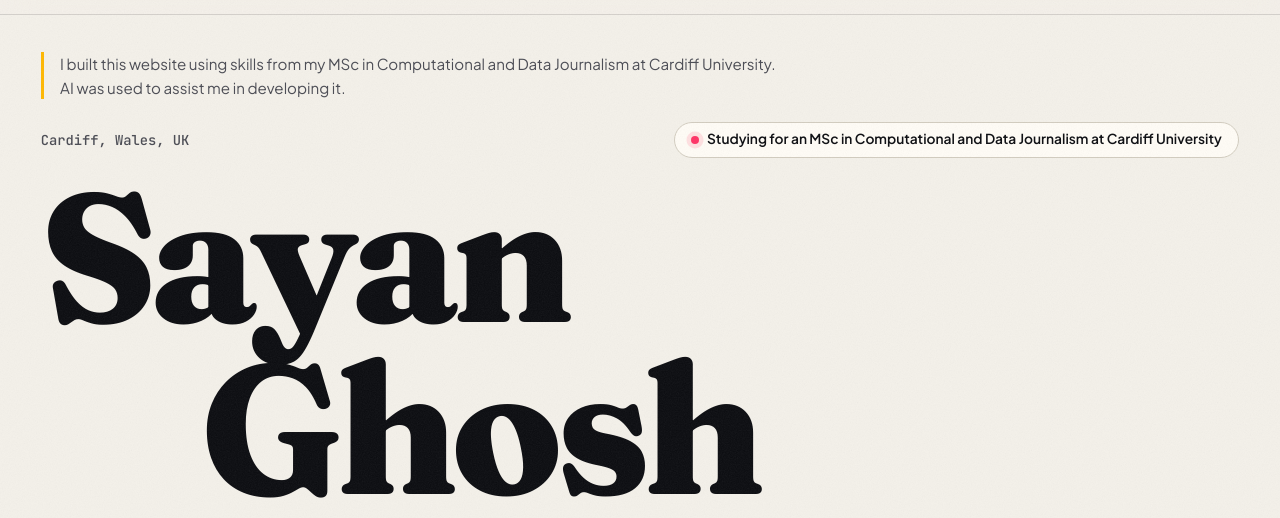
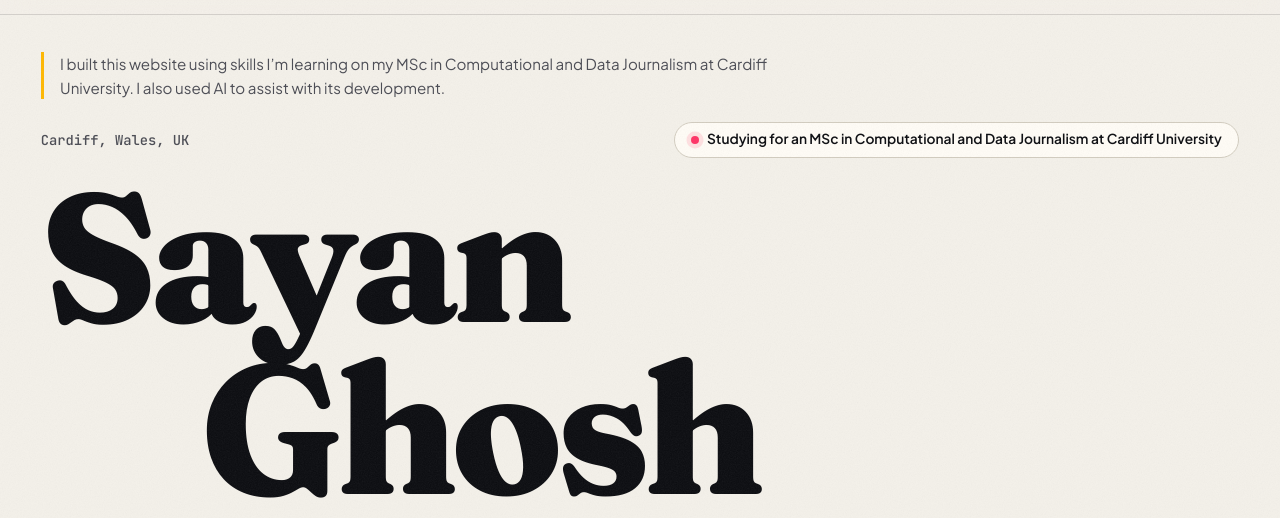
Before and after one commit to wannabecoder45/wannabecoder45.github.io, a plain HTML site: page index.html in a window 1280 px wide. Shown: the part 67-585 px from the top of the page. Drawn offline with Linux system fonts and the light colour scheme; animation ran at ten frames a second.

Commit message:
Add files via upload

```diff
--- a/index.html
+++ b/index.html
@@ -5,9 +5,9 @@
 <meta name="viewport" content="width=device-width, initial-scale=1, viewport-fit=cover">
 <meta name="theme-color" content="#FCFBF8" media="(prefers-color-scheme: light)">
 <meta name="theme-color" content="#0B0C10" media="(prefers-color-scheme: dark)">
-<link rel="canonical" href="https://wannabecoder45.github.io/">
+<link rel="canonical" href="https://sayanghosh.pages.dev/">
 <meta property="og:type" content="website">
-<meta property="og:url" content="https://wannabecoder45.github.io/">
+<meta property="og:url" content="https://sayanghosh.pages.dev/">
 <meta property="og:title" content="Sayan Ghosh, journalist and editor">
 <meta property="og:description" content="Full-page data stories for The Times of India, business reporting published on Forbes, investigations for The Diplomat, and explainers, data stories and film reviews for The Hindu.">
 <meta name="twitter:card" content="summary">
@@ -60,7 +60,7 @@
   <section class="hero" id="top" aria-labelledby="hero-name">
     <div class="wrap">
       <div class="frame">
-        <p class="made-note">I built this website using skills from my MSc in Computational and Data Journalism at Cardiff University. AI was used to assist me in developing it.</p>
+        <p class="made-note">I built this website using skills I’m learning on my MSc in Computational and Data Journalism at Cardiff University. I also used AI to assist with its development.</p>
         <div class="hero-top">
           <p class="dateline">Cardiff, Wales, UK</p>
           <p class="status"><span class="status-dot" aria-hidden="true"></span>Studying for an MSc in Computational and Data Journalism at Cardiff University</p>
```
